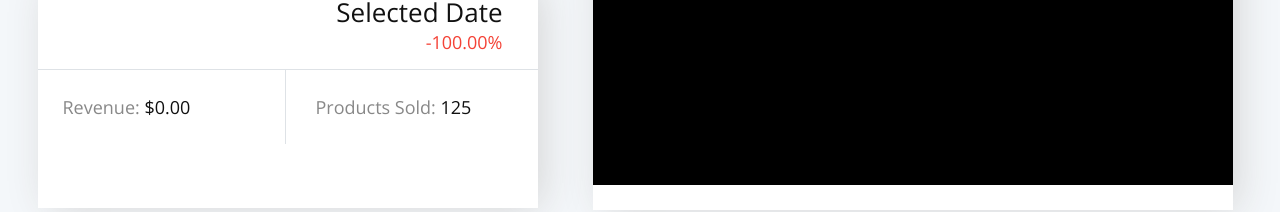
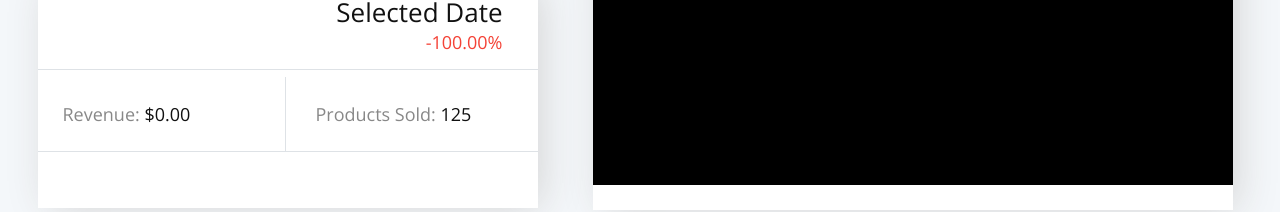
Before and after one commit to patrickjneel/Year-Data-Visualization, a React (Create React App) app: page / in a window 1280 px wide. Shown: the part 606-818 px from the top of the page. Built offline with nearby package versions, Linux system fonts and the light colour scheme.

Commit message:
small styling on the card

```diff
--- a/src/DailySummary/daily-summary.css
+++ b/src/DailySummary/daily-summary.css
@@ -33,6 +33,8 @@
 .numbers-shown {
   font-size: 18px;
   background-color: #ffffff;
+  border-bottom: 1px solid #dee2e6;
+  margin-top: 7px;
   padding: 25px;
   width: 250px;
 }
```
